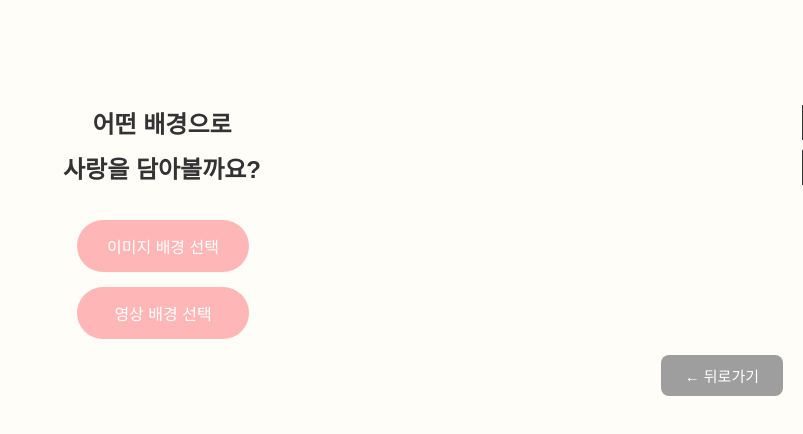
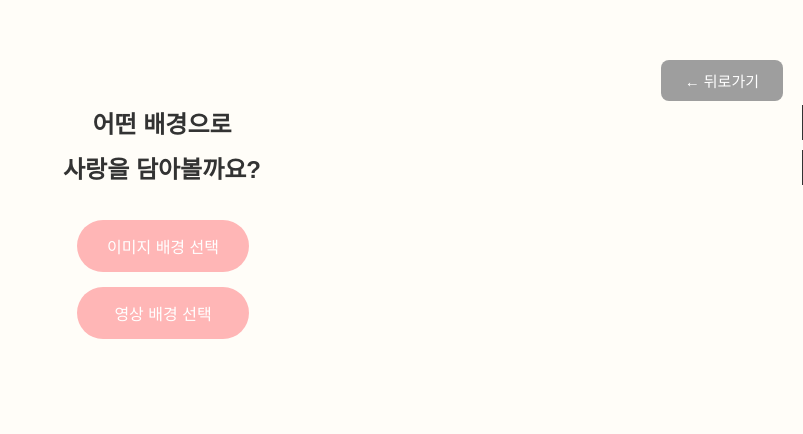
Before and after one commit to xeon-243859/ppongtok-app, a React (Vite) app: page /style/select in a window 1280 px wide. Shown: the part 140-574 px from the top of the page, without its empty margins (477-1280 px from the left). Built offline with nearby package versions, Linux system fonts and the light colour scheme.

Commit message:
🎯 뒤로가기 버튼 위치 조정: 화면 오른쪽 4분의 1 높이로 이동

```diff
--- a/src/pages/StyleSelectPage.css
+++ b/src/pages/StyleSelectPage.css
@@ -13,7 +13,7 @@
 
 .back-button {
   position: absolute;
-  bottom: 33%;
+  top: 25%;
   right: 20px;
   background: none;
   border: none;
@@ -21,6 +21,7 @@
   color: #888;
   cursor: pointer;
 }
+
 
 
 .style-title {
```
